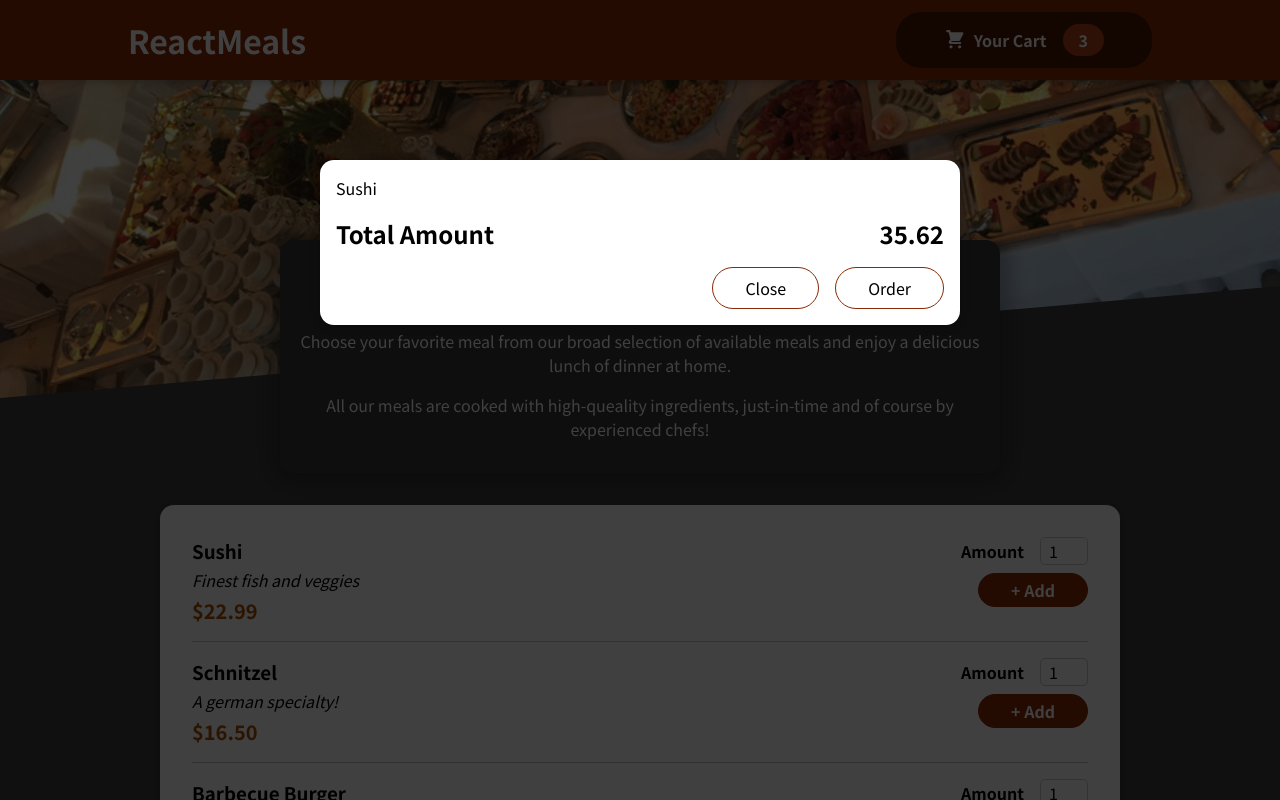
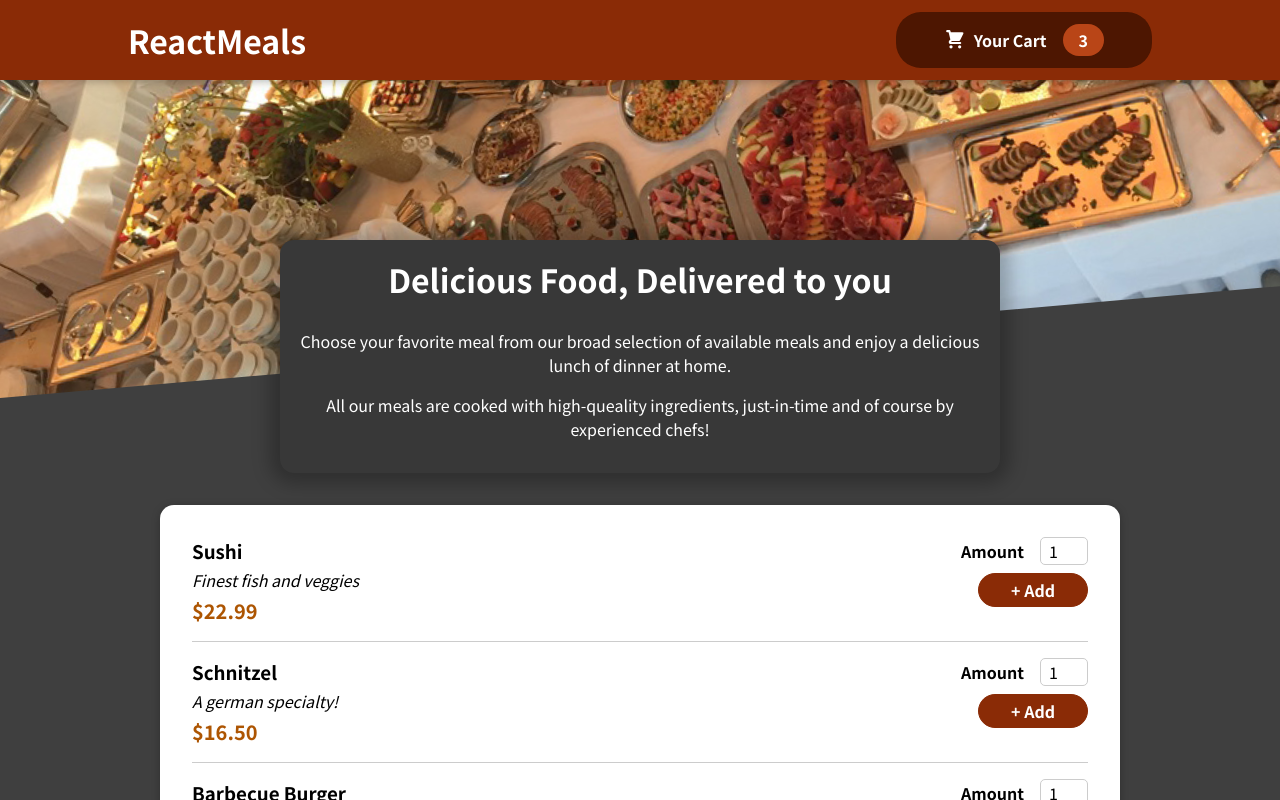
Before and after one commit to JoseIgnacioTapia/food-order-app, a React (Create React App) app: page / in a window 1280 px wide. Shown: the top 800 px of the page. Built offline with nearby package versions, Linux system fonts and the light colour scheme.

Commit message:
Managing Cart & Modal State

```diff
--- a/src/App.js
+++ b/src/App.js
@@ -1,13 +1,23 @@
-import { Fragment } from 'react';
+import { useState, Fragment } from 'react';
 import Cart from './components/Cart/Cart';
 import Header from './components/Layout/Header';
 import Meals from './components/Meals/Meals';
 
 function App() {
+  const [cartIsShown, setcartIsShown] = useState(false);
+
+  const showCartHandler = () => {
+    setcartIsShown(true);
+  };
+
+  const hideCartHandler = () => {
+    setcartIsShown(false);
+  };
+
   return (
     <Fragment>
-      <Cart />
-      <Header />
+      {cartIsShown && <Cart onClose={hideCartHandler} />}
+      <Header onShowCart={showCartHandler} />
       <Meals />
     </Fragment>
   );
--- a/src/components/Cart/Cart.js
+++ b/src/components/Cart/Cart.js
@@ -11,14 +11,16 @@
 
 const Cart = props => {
   return (
-    <Modal>
+    <Modal onClose={props.onClose}>
       {cartItems}
       <div className={classes.total}>
         <span>Total Amount</span>
         <span>35.62</span>
       </div>
       <div className={classes.actions}>
-        <button className={classes['button--alt ']}>Close</button>
+        <button className={classes['button--alt ']} onClick={props.onClose}>
+          Close
+        </button>
         <button>Order</button>
       </div>
     </Modal>
--- a/src/components/Layout/Header.js
+++ b/src/components/Layout/Header.js
@@ -9,7 +9,7 @@
     <Fragment>
       <header className={classes.header}>
         <h1>ReactMeals</h1>
-        <HeaderCardButton />
+        <HeaderCardButton onClickShow={props.onShowCart} />
       </header>
       <div className={classes['main-image']}>
         <img src={mealsImage} alt="A table full of delicious food!" />
--- a/src/components/Layout/HeaderCardButton.js
+++ b/src/components/Layout/HeaderCardButton.js
@@ -1,9 +1,9 @@
 import classes from './HeaderCardButton.module.css';
 import CartIcon from '../Cart/CartIcon';
 
-const HeaderCardButton = () => {
+const HeaderCardButton = props => {
   return (
-    <button className={classes.button}>
+    <button className={classes.button} onClick={props.onClickShow}>
       <span className={classes.icon}>
         <CartIcon />
       </span>
--- a/src/components/UI/Modal.js
+++ b/src/components/UI/Modal.js
@@ -3,7 +3,7 @@
 import classes from './Modal.module.css';
 
 const Backdrop = props => {
-  return <div className={classes.backdrop} />;
+  return <div className={classes.backdrop} onClick={props.onClose} />;
 };
 
 const ModalOverLay = props => {
@@ -19,7 +19,10 @@
 const Modal = props => {
   return (
     <Fragment>
-      {ReactDom.createPortal(<Backdrop />, portalElement)}
+      {ReactDom.createPortal(
+        <Backdrop onClose={props.onClose} />,
+        portalElement
+      )}
       {ReactDom.createPortal(
         <ModalOverLay>{props.children}</ModalOverLay>,
         portalElement
```
